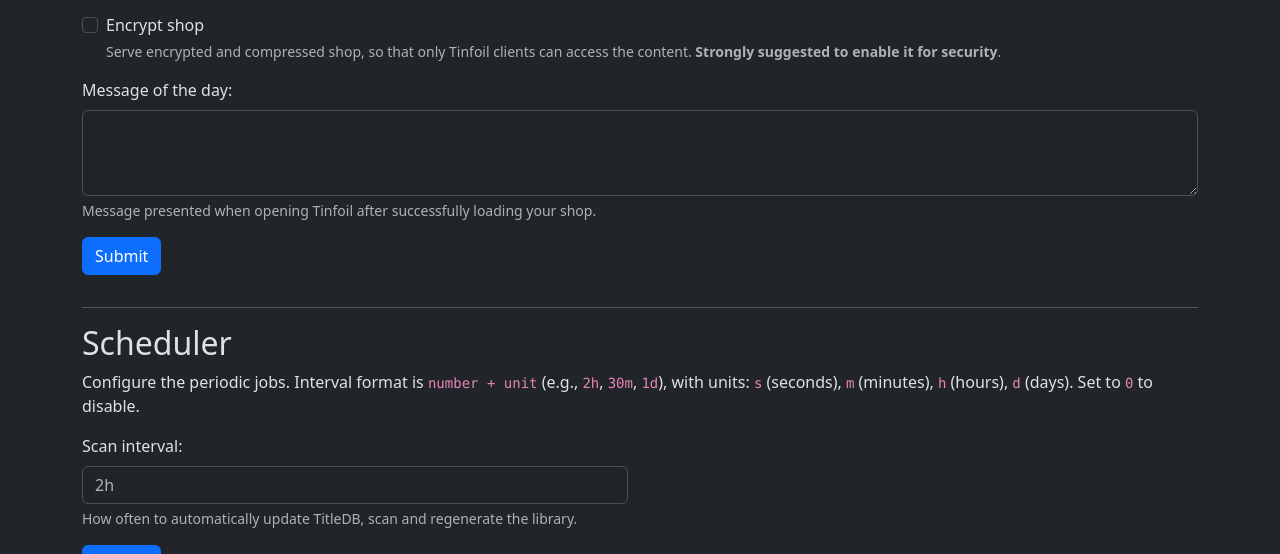
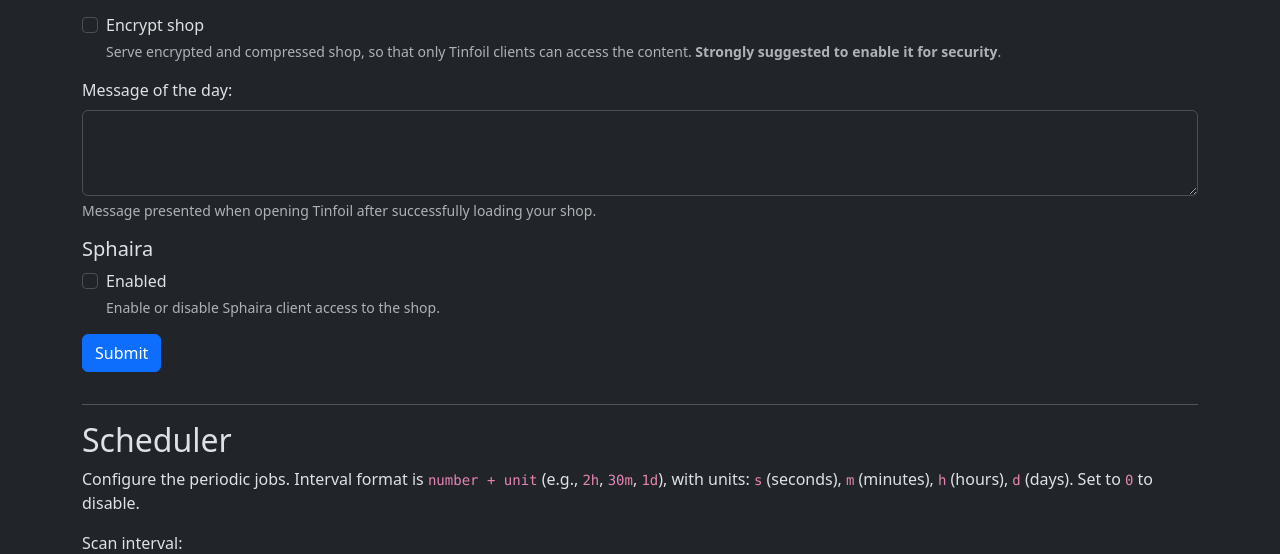
Before and after one commit to a1ex4/ownfoil, a Flask app: template app/templates/settings.html in a window 1280 px wide. Shown: the part 2566-3120 px from the top of the page. Run offline with Flask 3, Linux system fonts and the light colour scheme; the template is opened without the code that fills it: most values are stand-ins (such as "Sample title", 1, 10 or a date in 2020); parts of the project's set-up code (start-up, migrations or seed data) failed here and were passed over; some libraries are stand-ins or nearby versions.

Commit message:
add enabling Sphaira in settings ui

```diff
--- a/app/templates/settings.html
+++ b/app/templates/settings.html
@@ -352,8 +352,8 @@
                     </div>
                 </div>
 
-                <h4 class="pt-3 pb-2">Clients</h3>
-                <h5 class="pb-2">Tinfoil</h4>
+                <h4 class="pt-3 pb-2">Clients</h4>
+                <h5 class="pb-2">Tinfoil</h5>
                 <div class="mb-3 form-check">
                     <input type="checkbox" class="form-check-input" id="tinfoilEnabledCheck"
                         aria-describedby="tinfoilEnabledCheckHelp">
@@ -375,6 +375,13 @@
                         successfully loading your shop.</div>
                 </div>
 
+                <h5 class="pb-2">Sphaira</h5>
+                <div class="mb-3 form-check">
+                    <input type="checkbox" class="form-check-input" id="sphairaEnabledCheck"
+                        aria-describedby="sphairaEnabledCheckHelp">
+                    <label class="form-check-label" for="sphairaEnabledCheck">Enabled</label>
+                    <div id="sphairaEnabledCheckHelp" class="form-text">Enable or disable Sphaira client access to the shop.</div>
+                </div>
                 <div class="mb-3">
                     <button type="button" id="submitShopSettingsBtn" class="btn btn-primary"
                         onClick='submitShopSettings()'>Submit</button>
@@ -970,6 +977,9 @@
                     enabled: getCheckboxStatus("tinfoilEnabledCheck"),
                     encrypt: getCheckboxStatus("tinfoilEncryptShopCheck"),
                     motd: $('#tinfoilMotdTextArea').val(),
+                },
+                sphaira: {
+                    enabled: getCheckboxStatus("sphairaEnabledCheck"),
                 }
             }
         }
@@ -1144,7 +1154,8 @@
             $("#publicShopCheck").prop("checked", shopSettings['public']);
 
             // Client-specific settings
-            if (shopSettings['clients'] && shopSettings['clients']['tinfoil']) {
+            if (shopSettings['clients']) {
+                if (shopSettings['clients']['tinfoil']) {
                     tinfoilSettings = shopSettings['clients']['tinfoil'];
                     $("#tinfoilEnabledCheck").prop("checked", tinfoilSettings['enabled']);
                     $("#tinfoilEncryptShopCheck").prop("checked", tinfoilSettings['encrypt']);
@@ -1155,6 +1166,11 @@
                         $("#missingShopHostAlert").css('display', '');
                     } else if (!tinfoilSettings['hauth']) {
                         $("#missingShopHauthAlert").css('display', '');
+                    }
+                }
+                if (shopSettings['clients']['sphaira']) {
+                    sphairaSettings = shopSettings['clients']['sphaira'];
+                    $("#sphairaEnabledCheck").prop("checked", sphairaSettings['enabled']);
                 }
             }
         });
```
Lines whose indentation alone changed are shown as unchanged.
